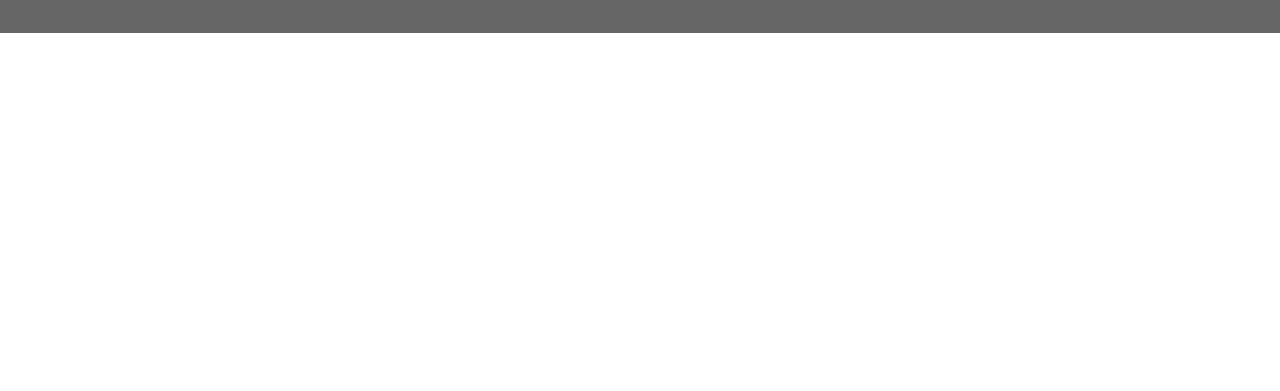
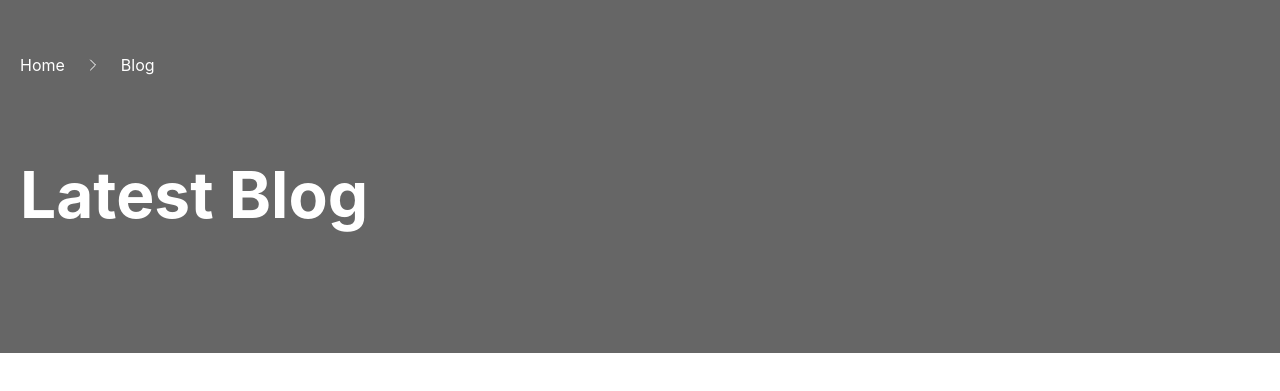
Before and after one commit to ramaz1k/group-work, a website: page src/Blog page (JM).html in a window 1280 px wide. Shown: the part 87-478 px from the top of the page. Drawn offline with nearby package versions, Linux system fonts and the light colour scheme; files that its build step writes are made by us from their sources.

Commit message:
created: herosection

```diff
--- a/src/Blog page (JM).html
+++ b/src/Blog page (JM).html
@@ -29,5 +29,20 @@
             </div>
         </div>
     </header>
+    <main>
+        <section class="w-full h-auto lg:h-[320px] flex justify-center items-center bg-[#666666]">
+            <div class="w-full p-5 lg:w-[1300px] lg:h-[320px] flex flex-col items-center lg:items-start gap-[70px]">
+                <div class="flex items-center gap-[20px] text-white text-[16px]">
+                    <a href="../index.html">Home</a>
+                    <svg xmlns="http://www.w3.org/2000/svg" fill="none" viewBox="0 0 24 24" stroke-width="1.5" stroke="currentColor" class="w-[16px] h-[16px]">
+                    <path stroke-linecap="round" stroke-linejoin="round" d="m8.25 4.5 7.5 7.5-7.5 7.5" />
+                    </svg>
+                    <a href="./Blog page (JM).html">Blog</a>
+                </div>
+                <h1 class="text-[64px] font-bold text-white">Latest Blog</h1>
+            </div>
+        </section>
+
+    </main>
 </body>
 </html>
```
